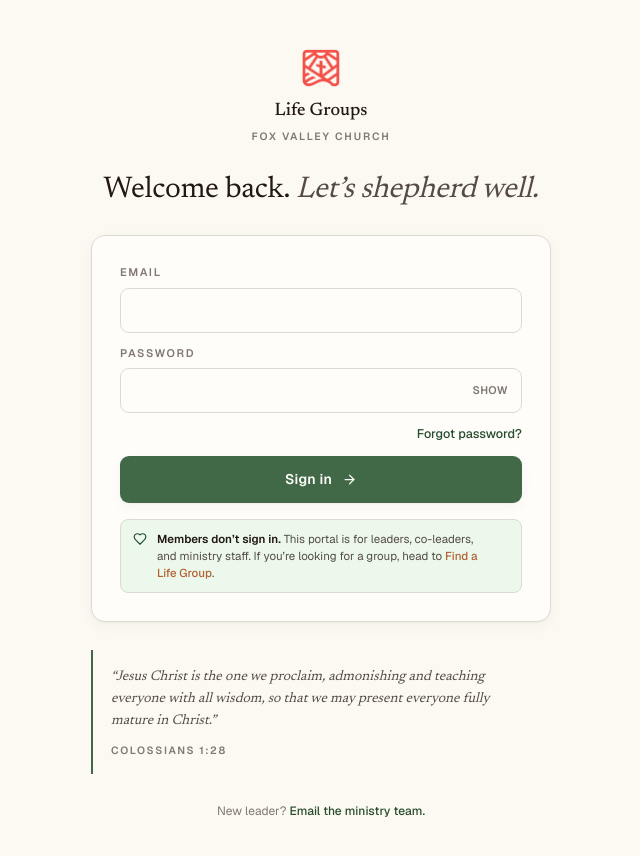
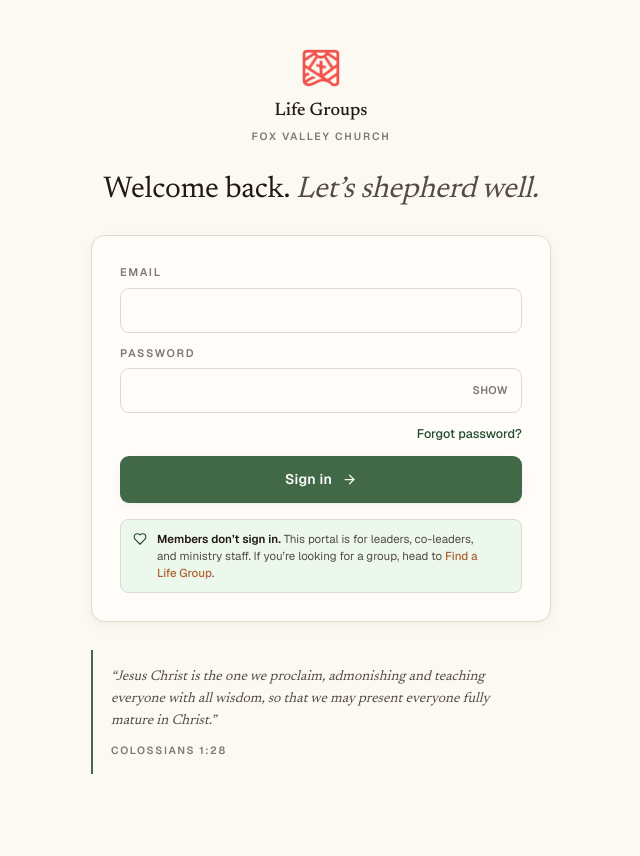
Before and after one commit to Thalfman/lifegroups, a Next.js app: page / in a window 1280 px wide. Shown: the top 856 px of the page, without its empty margins (319-959 px from the left). After the commit the page ends 822 px from the top, so only its background shows below. Built offline with nearby package versions, Linux system fonts and the light colour scheme; no server answers.

Commit message:
chore(login): drop "new leader" footer
Leaders don't sign in to this app — it's Julian's admin OS. Remove the
"New leader? Email the ministry team." line so the page doesn't imply
otherwise.

```diff
--- a/components/sign-in/sign-in-screen.tsx
+++ b/components/sign-in/sign-in-screen.tsx
@@ -140,27 +140,6 @@ export function SignInScreen({
           </p>
         </aside>
 
-        <p
-          style={{
-            fontFamily: "var(--font-sans)",
-            fontSize: 12,
-            color: "var(--c-ink3)",
-            textAlign: "center",
-            margin: 0,
-          }}
-        >
-          New leader?{" "}
-          <a
-            href="mailto:ministry@foxvalleychurch.org"
-            style={{
-              color: "var(--c-sageDeep)",
-              fontWeight: 500,
-              textDecoration: "none",
-            }}
-          >
-            Email the ministry team.
-          </a>
-        </p>
       </div>
     </main>
   );
```
